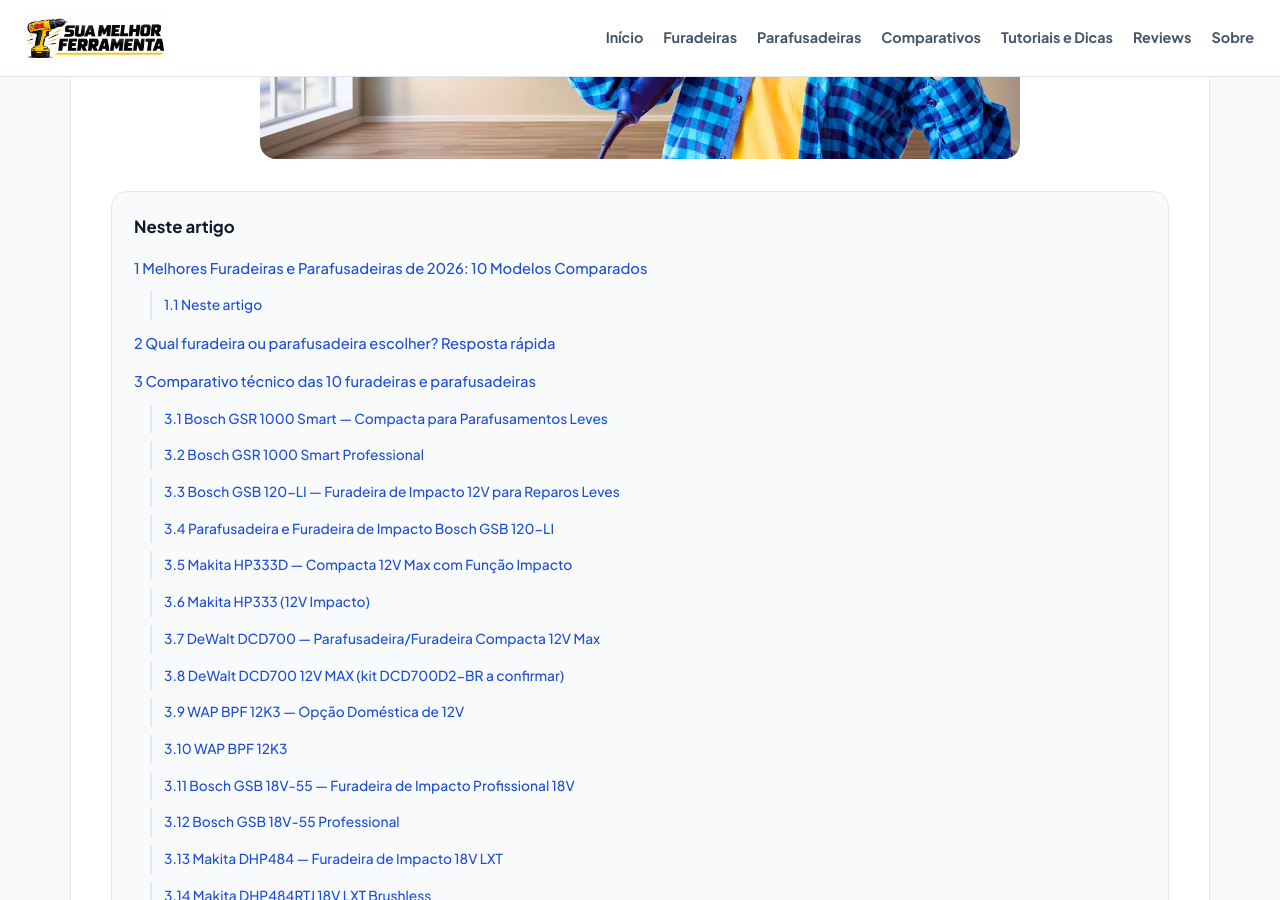
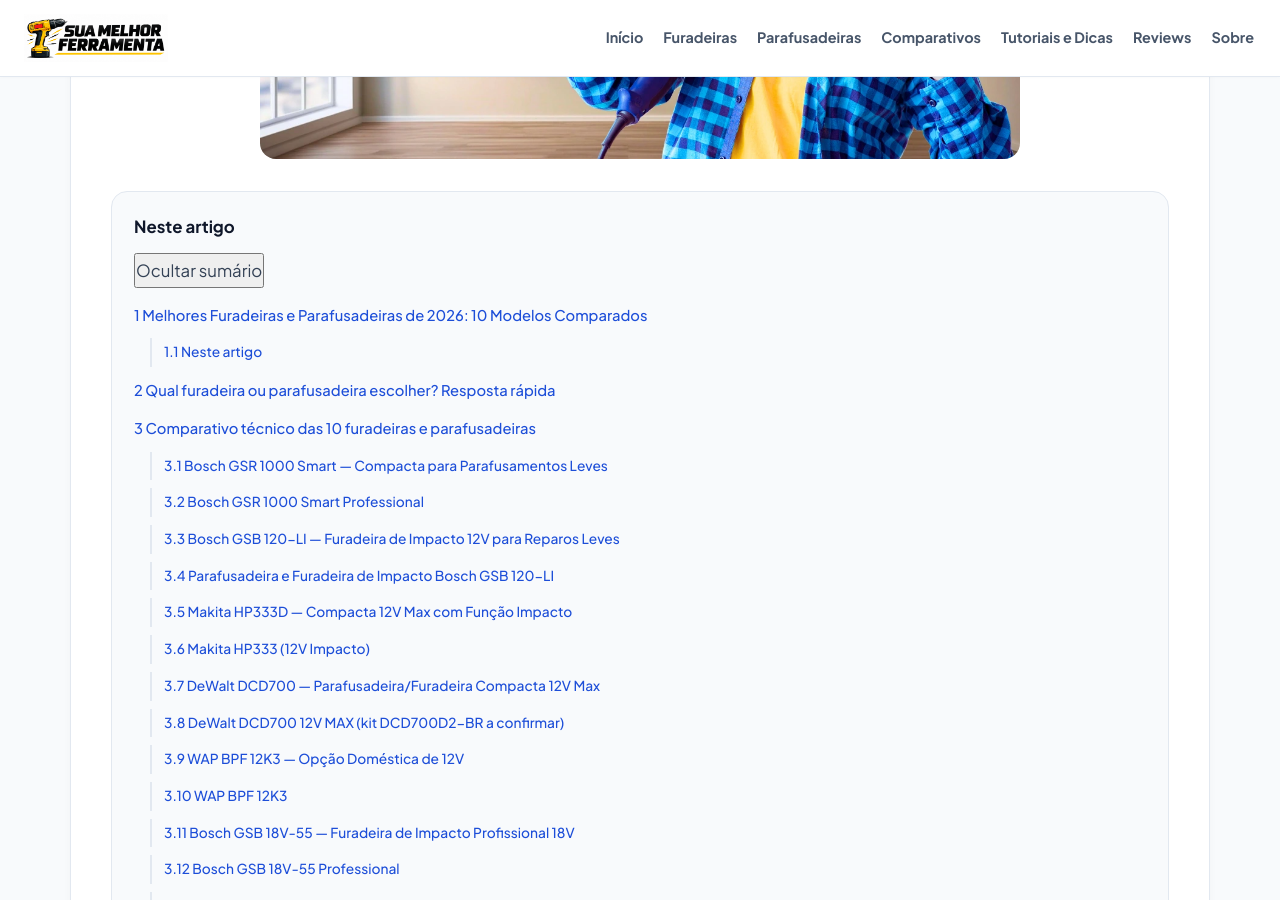
Before and after one commit to membroequipe/SiteReview, a Jekyll site: the page built from _posts/2026-10-22-qual-a-melhor-furadeira.md, in a window 1280 px wide and 900 px high, scrolled down 584 px. Built offline with Jekyll 4.4.1, drawn with Linux system fonts in a browser that asks for light colours.

Commit message:
Update review-toc.html

```diff
--- a/_includes/review-toc.html
+++ b/_includes/review-toc.html
@@ -1,3 +1,13 @@
-<nav id="toc-box" class="toc-box" aria-label="Sumário do artigo"><h3>Neste artigo</h3><ul id="auto-toc"></ul></nav>
-
-<script src="{{ '/assets/js/review-toc.js' | relative_url }}" defer></script>
+<nav id="toc-box" class="toc-box" aria-label="Sumário do artigo">
+  <div class="toc-header">
+    <h3>Neste artigo</h3>
+    <button
+      type="button"
+      id="toc-toggle"
+      aria-expanded="true"
+      aria-controls="auto-toc">
+      Ocultar sumário
+    </button>
+  </div>
+  <ul id="auto-toc"></ul>
+</nav>
```
